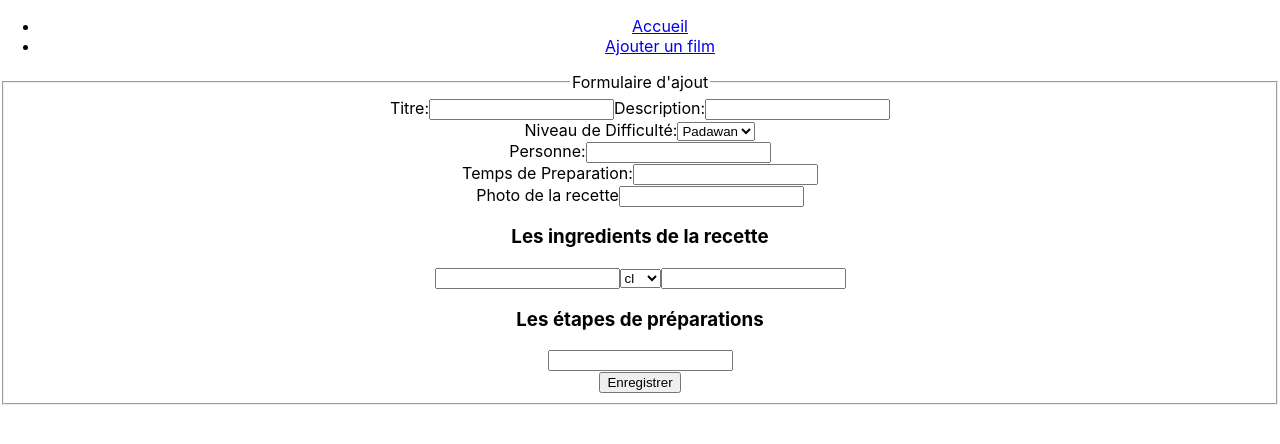
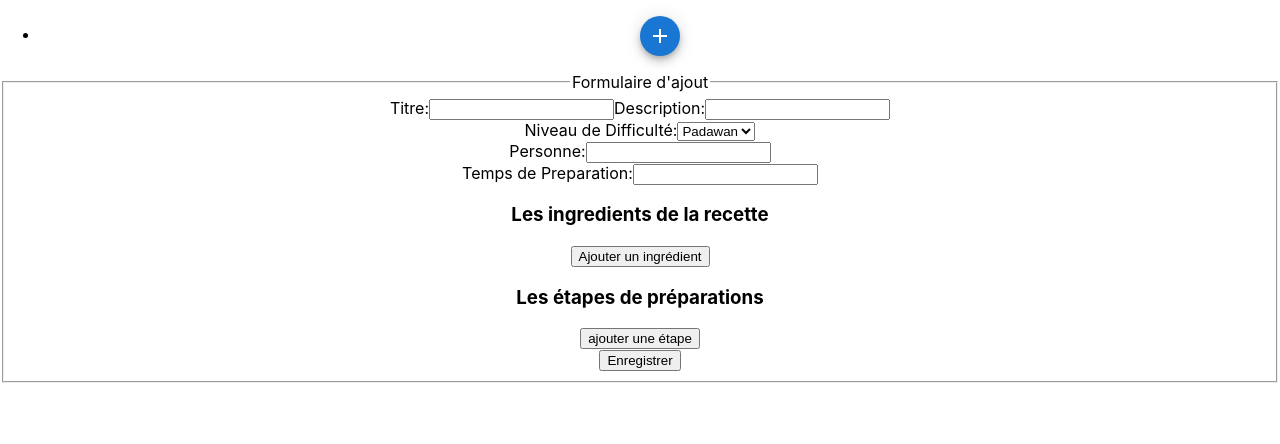
Before and after one commit to CKankou04/cantina, a React (Create React App) app: page /addrecipe in a window 1280 px wide. Shown: the top 444 px of the page. Built offline with nearby package versions, Linux system fonts and the light colour scheme.

Commit message:
Suppression

```diff
--- a/package.json
+++ b/package.json
@@ -3,6 +3,10 @@
   "version": "0.1.0",
   "private": true,
   "dependencies": {
+    "@emotion/react": "^11.7.1",
+    "@emotion/styled": "^11.6.0",
+    "@mui/icons-material": "^5.2.4",
+    "@mui/material": "^5.2.4",
     "@testing-library/jest-dom": "^5.11.4",
     "@testing-library/react": "^11.1.0",
     "@testing-library/user-event": "^12.1.10",
@@ -10,6 +14,7 @@
     "history": "^5.1.0",
     "react": "^17.0.2",
     "react-dom": "^17.0.2",
+    "react-router": "^5.2.1",
     "react-router-dom": "^5.3.0",
     "react-scripts": "4.0.3",
     "web-vitals": "^1.0.1"
--- a/src/components/Add Recette/AddRecipes.js
+++ b/src/components/Add Recette/AddRecipes.js
@@ -1,80 +1,116 @@
-import React, {useState, useEffect} from 'react'
+import React, { useState} from 'react'
+import axios from 'axios';
 
  const AddRecipes = () => {
-    const [moviel, setMoviel] = useState(null);
+
+  const [newRecipe, setNewRecipe] = useState(
+    {
+        titre: '',
+        description: '',
+        niveau: '',
+        personnes: '',
+        tempsPreparation:'',
+        ingredients: [],
+        etapes:[],
+    }
+  );
+
+  const handleChange = (e) => {
+
+    const newRecipeNext = {...newRecipe};
+    newRecipeNext[e.target.name] = e.target.value
+    setNewRecipe(newRecipeNext)
+  }
+  const handleSubmit = (e) => {
+    e.preventDefault()
+    const data = JSON.stringify(newRecipe)
+    addRecipeRequeste(data)
+    console.log(data)
+
+  }
+
+  const addRecipeRequeste = (data) => {
+    axios({
+        method: 'post',
+        url: 'http://localhost:9000/api/recipes',
+        data
+    })
+    .then (res => {
+      window.location.replace('/')
+    })
+  }
+
+  const addEtape = () =>{
+
+  }
   return (
-        <>
-            <form className="form_new_movie">
-              <fieldset className="card_new_movie">
+
+      <form className="form" onSubmit={handleSubmit} >
+        <fieldset className="card">
           <legend className="legend">Formulaire d'ajout</legend>
           <div className="title_and_date">
             <span>
               <label>Titre:</label>
-                    <input type="text"  required />
+              <input type="text" name="titre" value={newRecipe.titre}   onChange={handleChange}  required />
             </span>
             <span>
               <label>Description:</label>
-                    <input type="textarea"  required/>
+              <input type="textarea" name="description" value={newRecipe.description} onChange={handleChange} required/>
             </span>
           </div>
-                <div className="categories_new_movie">
+          <div className="categories">
             <span>Niveau de Difficulté:</span>
-                  <select required>
+            <select name="niveau" value={newRecipe.niveau} onChange={handleChange}  required>
               <option value="Padawan">Padawan</option>
               <option value="Jedi">Jedi</option>
               <option value="Maitre">Maitre</option>
             </select>
           </div>
-                <div className="description_new_movie">
+          <div className="description">
             <label>Personne:</label>
             <input
-                    type="number" className="new_desc" required
-                  />
+              type="number" className="new_desc" name="personnes" value={newRecipe.personnes} onChange={handleChange} required />
           </div>
-                <div className="description_new_movie">
+          <div className="description">
             <label>Temps de Preparation:</label>
             <input
-                    type="number" className="new_desc" required
-                  />
+              type="number" className="new_desc" name="tempsPreparation" value={newRecipe.tempsPreparation} onChange={handleChange} required />
           </div>
-                <div>
-                  <label>Photo de la recette</label>
-                  <input
-                    type="url"
-                    width="20px"
-                    height="20px"
-                    alt="poster_movie_tnbd"
 
-
-                  />
-                </div>
           <div>
             <h3>Les ingredients de la recette</h3>
             <div>
-                    <input type="number" required />
-                    <span>
-                        <select>
-                            <option value="cl">cl</option>
-                            <option value="mg">mg</option>
-                            <option value=""></option>
-                        </select>
-                    </span>
+              {newRecipe.ingredients.map ((ingredient) =>(
+                <div>
+                    <input type="number"  />
                     <input type="text" />
+                </div>
+
+              ))}
+              <button type="button">Ajouter un ingrédient</button>
 
             </div>
           </div>
           <div>
             <h3>Les étapes de préparations</h3>
-                  <input type="text" alt="film" required/>
+            {newRecipe && (
+              <div>
+                {newRecipe.etapes.map((etape, key) =>(
+                <div>
+                  <input type="text" alt="etape" name="etapes" value={etape} required/>
+              </div>))}
               </div>
-                <button type="button" >
+            )}
+
+            <button type="button" onClick={addEtape}> ajouter une étape</button>
+
+          </div>
+          <button type="submit"  >
             Enregistrer
           </button>
         </fieldset>
       </form>
 
-        </>
-    )
-}
+  )}
 
 export default AddRecipes
--- a/src/components/Edit Recipe/EditRecipe.js
+++ b/src/components/Edit Recipe/EditRecipe.js
@@ -1,4 +1,28 @@
+import React, {useState, useEffect} from "react"
+import axios from "axios"
+import { useParams } from "react-router-dom/cjs/react-router-dom.min";
+
 const EditRecipe = () => {
+    const [editRecipe, setEditRecipe] = useState;
+    const {id} = useParams();
+
+    useEffect(() => {
+      editRecipeRequest();
+    }, []);
+
+
+    const editRecipeRequest = (data) => {
+        axios({
+            method: 'post',
+            url: `http://localhost:9000/api/recipes/${id}`,
+            data
+        })
+        .then (res => {
+          window.location.replace('/')
+        })
+      };
+
+
     return (
         <>
             <form className="form_new_movie">
--- a/src/components/List Recipes/ListRecipes.js
+++ b/src/components/List Recipes/ListRecipes.js
@@ -1,9 +1,9 @@
 import React, {useEffect, useState} from 'react'
 import {Link} from 'react-router-dom'
+import axios from 'axios';
 
 
-
-const ListRecipes = () => {
+const ListRecipes = (props) => {
     const [recipeList, setRecipeList] = useState([]);
   useEffect(() => {
     fetchData();
@@ -16,6 +16,15 @@ const ListRecipes = () => {
     setRecipeList(result);
 
   };
+
+   // fonction permettant de supprimer un film du server en cliquant sur le bonton supprimer
+   const deleteRecipe = (id) =>{
+    axios.delete(`http://localhost:9000/api/recipes/${id}`)
+    .then((response) => console.log(response.data))
+    .catch((er) => console.log(er));
+  };
+
+
     return (
         <div>
             <form className="form-search">
@@ -60,7 +69,7 @@ const ListRecipes = () => {
                         </span>
                         <span className="container-btn">
                             <button><Link to={`/editRecipe/${recipe.id}`} className="btn">Modifier</Link></button>
-                            <button className="btn">Supprimer</button>
+                            <button onClick={() => deleteRecipe(recipe.id)} className="btn">Supprimer</button>
                         </span>
 
                         </li>
--- a/src/utils/Navbar.js
+++ b/src/utils/Navbar.js
@@ -1,5 +1,7 @@
 import React from 'react'
 import {Link} from 'react-router-dom'
+import Fab from '@mui/material/Fab';
+import AddIcon from '@mui/icons-material/Add';
 
 const Navbar = () => {
     return (
@@ -7,8 +9,10 @@ const Navbar = () => {
             <div className="header">
                 <nav className="container-nav">
                         <ul className="list-nav">
-                            <li><Link to ="/" className="lien"> Accueil </Link></li>
-                            <li> <Link to ="/addrecipe" className="lien"> Ajouter un film </Link> </li>
+                            <li> <Link to ="/addrecipe" className="lien">
+                            <Fab size="small" color="primary" aria-label="add">
+                             <AddIcon />
+                            </Fab> </Link> </li>
                         </ul>
                 </nav>
 
```
Also changed, not shown: src/components/Delete.js (+18 -5 lines), 2 other files (tests, documents, lock files or other folders). Lines whose indentation alone changed are shown as unchanged.
